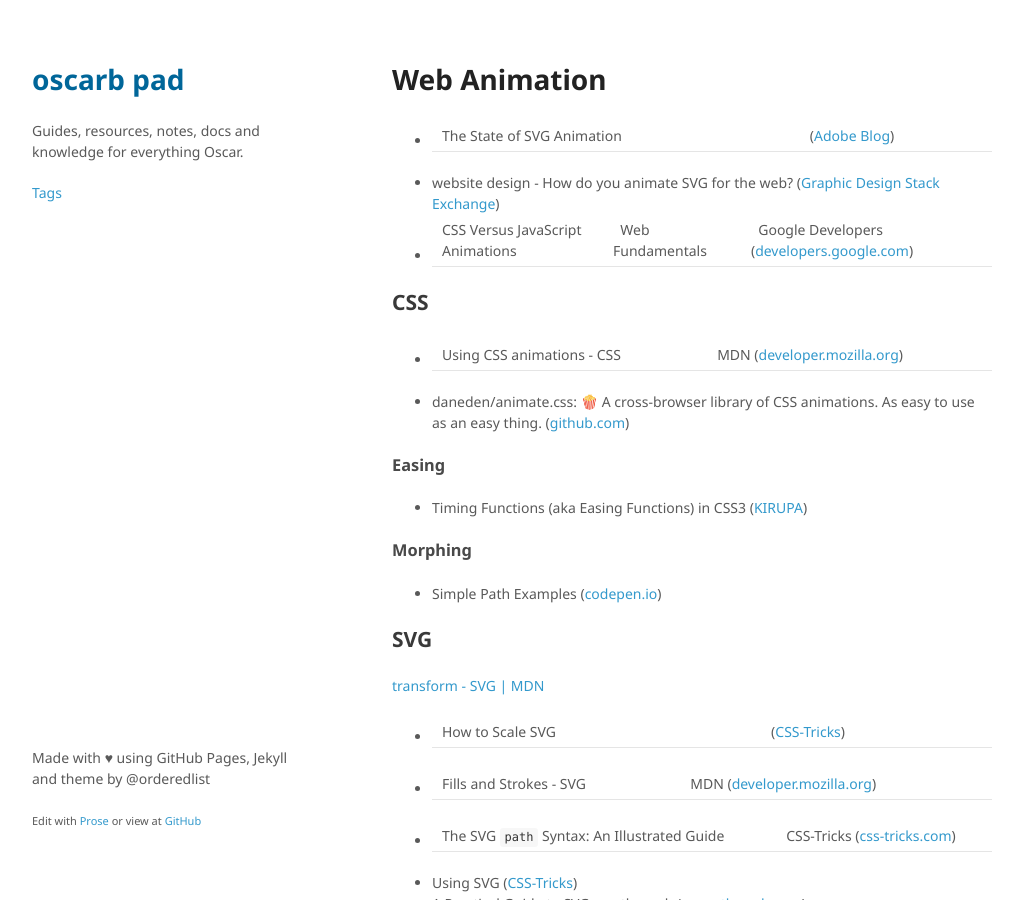
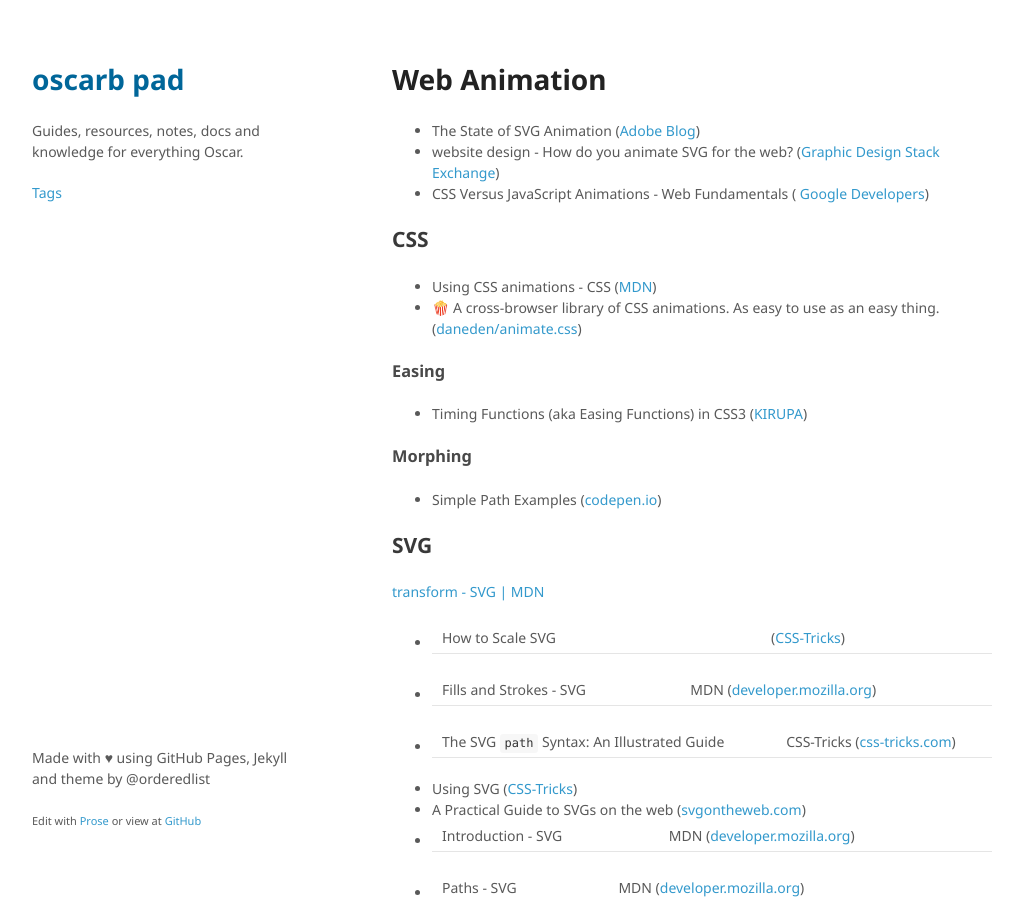
Before and after one commit to oscarb/pad, a Jekyll site: the page built from _docs/web-animation.md, in a window 1280 px wide and 900 px high. Shown: the whole window, without its empty margins (128-1151 px from the left). Built offline with Jekyll 4.4.1, drawn with Linux system fonts in a browser that asks for light colours; some web fonts are replaced.

Commit message:
Update web-animation.md

```diff
--- a/_docs/web-animation.md
+++ b/_docs/web-animation.md
@@ -8,14 +8,14 @@ published: true
 
 # Web Animation
 
-* The State of SVG Animation |  ([Adobe Blog](https://theblog.adobe.com/the-state-of-svg-animation))
-* website design - How do you animate SVG for the web?   ([Graphic Design Stack Exchange](https://graphicdesign.stackexchange.com/questions/68314/how-do-you-animate-svg-for-the-web))
-* CSS Versus JavaScript Animations  |  Web Fundamentals  |  Google Developers ([developers.google.com](https://developers.google.com/web/fundamentals/design-and-ux/animations/css-vs-javascript))
+* The State of SVG Animation ([Adobe Blog](https://theblog.adobe.com/the-state-of-svg-animation))
+* website design - How do you animate SVG for the web? ([Graphic Design Stack Exchange](https://graphicdesign.stackexchange.com/questions/68314/how-do-you-animate-svg-for-the-web))
+* CSS Versus JavaScript Animations - Web Fundamentals ([ Google Developers](https://developers.google.com/web/fundamentals/design-and-ux/animations/css-vs-javascript))
 
 ## CSS
 
-* Using CSS animations - CSS | MDN ([developer.mozilla.org](https://developer.mozilla.org/en-US/docs/Web/CSS/CSS_Animations/Using_CSS_animations))
-* daneden/animate.css: 🍿 A cross-browser library of CSS animations. As easy to use as an easy thing. ([github.com](https://github.com/daneden/animate.css))
+* Using CSS animations - CSS ([MDN](https://developer.mozilla.org/en-US/docs/Web/CSS/CSS_Animations/Using_CSS_animations))
+* 🍿 A cross-browser library of CSS animations. As easy to use as an easy thing. ([daneden/animate.css](https://github.com/daneden/animate.css))
 
 ### Easing
 
```
